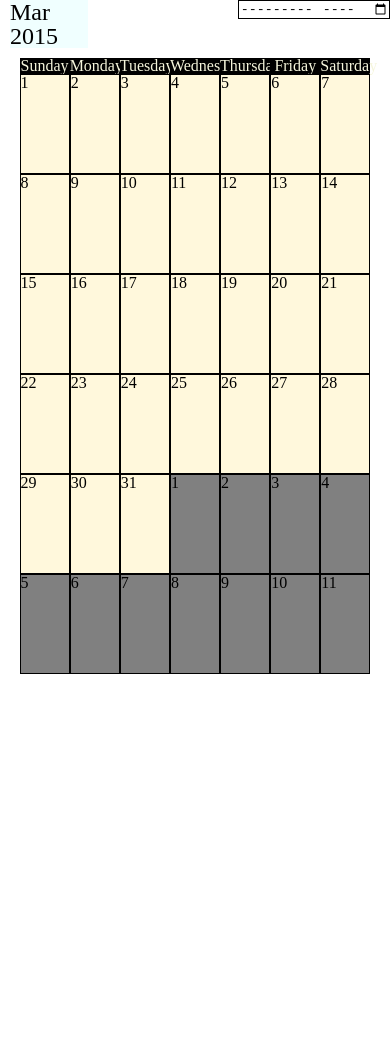
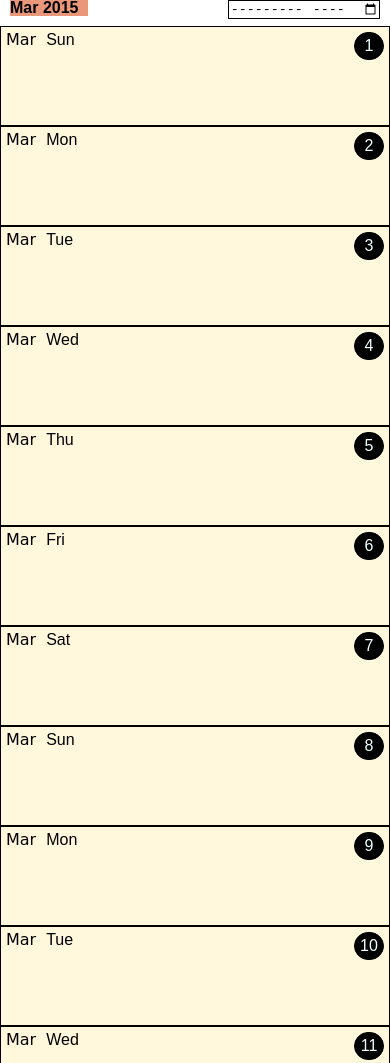
Before and after one commit to aninder/css-calendar, a plain HTML site: page index.html in a window 390 px wide. Shown: the top 1063 px of the page. Before the commit the page ends 844 px from the top, so only its background shows below. Drawn offline with Linux system fonts and the light colour scheme.

Commit message:
js hidden elements for day month , media query

```diff
--- a/css/main.css
+++ b/css/main.css
@@ -1,18 +1,25 @@
 * {
     box-sizing: border-box;
 }
+body {
+    font-family: fantasy;
+}
+li {
+    list-style: none;
+}
 h1 {
-    font-family: 'Anonymous Pro';
+    font-family: fantasy;;
     font-size:x-large;
 }
 header {
     margin-bottom: 10px;
     margin-left: 10px;
     width:20%;
-    background-color: azure;
+    background-color: darksalmon;
     float:left;
 }
 input[type="month"] {
+    margin-right: 10px;
     float:right;
     border:1px solid black;
 }
@@ -21,21 +28,76 @@ input[type="month"] {
     width:90%;
     margin: auto;
 }
+/*
+#weekdays {
+    margin-bottom: 5px;
+}
+*/
 #weekdays li {
     float:left;
+    padding-top: 10px;
+    padding-bottom: 10px;
     width: 14.2857%;
     color: beige;
     background: black;
     text-transform: capitalize;
     text-align: center;
 }
-.day {
+.days li {
     float:left;
     width:14.2857%;
     height: 100px;
     background:cornsilk;
     border: 1px solid black;
 }
-.other-month {
+.days .other-month {
     background: grey;
 }
+.hidden {
+    visibility: hidden;
+}
+.date {
+    float:right;
+    padding:5px;
+    border:1px solid black;
+    border-radius:30px;
+    background:black;
+    color:azure;
+    width: 30px;
+    text-align: center;
+    margin:5px;
+}
+
+@media screen and (max-width:600px) {
+    header h1 {
+        font-size: medium;
+        font-weight: bolder
+    }
+    #calendar {
+        width:100%;
+    }
+    .hidden {
+        visibility:visible;
+        float:left;
+        padding:5px;
+    }
+    .day {
+        clear:both;
+        float:right;
+    }
+    .month {
+        font-family: cursive;
+    }
+    #weekdays li {
+        visibility: hidden;
+        position: absolute;
+    }
+   .days li {
+       float:none;
+       width:100%;
+/*       background: black;*/
+    }
+    .date {
+/*        margin-top: 0px;*/
+    }
+}
--- a/index.html
+++ b/index.html
@@ -15,13 +15,13 @@
             <input type="month"></input>
         <div id="calendar">
             <ul id="weekdays">
-                <li id="0" class="day-name">sunday</li>
-                <li id="1" class="day-name">monday</li>
-                <li id="2" class="day-name">tuesday</li>
-                <li id="3" class="day-name">wednesday</li>
-                <li id="4" class="day-name">thursday</li>
-                <li id="5" class="day-name">friday</li>
-                <li id="6" class="day-name">saturday</li>
+                <li>sunday</li>
+                <li>monday</li>
+                <li>tuesday</li>
+                <li>wednesday</li>
+                <li>thursday</li>
+                <li>friday</li>
+                <li>saturday</li>
             </ul>
             <ul class="days">
                 <li class="day">
--- a/js/main.js
+++ b/js/main.js
@@ -3,7 +3,7 @@ var MONTH = new Date().getMonth();
 var DAY = 1;
 function setBodyHeader(dateObj) {
     var header = document.getElementsByTagName('header')[0];
-    header.innerHTML = "<h1>"+dateObj.getCurrentMonth+" "+dateObj.getCurrentYear+"</h1>";
+    header.innerHTML = "<h1>"+dateObj.getCurrentMonthName+" "+dateObj.getCurrentYear+"</h1>";
 }
 function createDom() {
     var ul = document.getElementsByClassName('days')[0];
@@ -15,13 +15,6 @@ function createDom() {
         //newNode.id='row'+i;
         for(var j = 0 ; j < 7 ; j++) {
             new_day = li_proto.cloneNode(true);
-
-//            obj = sheet.shift();
-//            new_day.firstElementChild.textContent=obj.date;
-//            if(!obj.currentMonth) {
-//                new_day.className = new_day.className + " other-month";
-//            }
-
             newNode.appendChild(new_day);
         }
         ul_parent.appendChild(newNode);
@@ -34,31 +27,51 @@ function clearClassNames() {
         nodeList[i].className = "day";
     }
 }
+function clearHiddenDivs() {
+    var hiddenDivs = document.querySelectorAll(".hidden");
+    for(var i=0 ; i < hiddenDivs.length ; i++) {
+        var parent = hiddenDivs[i].parentNode;
+        parent.removeChild(hiddenDivs[i]);
+    }
+}
 function addDates(sheet) {
     clearClassNames();
+    clearHiddenDivs();
     var nodeList = document.querySelectorAll(".date");
     for(var i = 0 ; i < nodeList.length ; i++) {
         //add date from sheet array
-        obj = sheet.shift();
+        var obj = sheet.shift();
         nodeList[i].textContent = obj.date;
         //add other-month class for dates not in current month
         if(!obj.currentMonth) {
             nodeList[i].parentNode.className = nodeList[i].parentNode.className + " other-month";
         }
+        //create hidden element to store month name and day name to display in mobile mode
+        //only for first time
+            var li = nodeList[i].parentNode
+            create_hidden_div(obj.monthName,li,"month");
+            create_hidden_div(obj.day,li,"dayname");
     }
 };
+function create_hidden_div(value,li,klass) {
+        div = document.createElement('div',li);
+        div.className="hidden "+klass;
+        div.textContent=value;
+        li.appendChild(div);
+}
 function DateObj(date) {
     if( this.constructor !== DateObj) {
         return new DateObj(date);
     }
     else {
         var dateArr = date.toString().split(" ");
-        var curr_month = dateArr[1];
+        var curr_month_name = dateArr[1];
         var curr_year = dateArr[3];
         var last_day_of_last_month = new Date(date.getFullYear(),date.getMonth(),0).getDate();
         var last_day_of_current_month = 1;
+        //calculate last date of current_month
         while(true) {
-            tempdate=new Date(date.getFullYear(),date.getMonth(),last_day_of_current_month+1);
+            var tempdate=new Date(date.getFullYear(),date.getMonth(),last_day_of_current_month+1);
             if(tempdate.getDate() === 1) {
                 break;
             }
@@ -66,31 +79,43 @@ function DateObj(date) {
                 last_day_of_current_month+=1;
             }
         }
+        //get last month name
+        var last_month_name = new Date(date.getFullYear(),date.getMonth(),0).toString().split(" ")[1];
+        //get next month name
+        var next_month_name = new Date(date.getFullYear(), date.getMonth(), last_day_of_current_month+1).toString().split(" ")[1];
     }
     return {
       getFirstDayOfCurrentMonth:date.getDay(),
-      getCurrentMonth:curr_month,
+      getCurrentMonthName:curr_month_name,
       getCurrentYear:curr_year,
+      getCurrentMonth:date.getMonth(),
       getLastDateOfCurrentMonth:last_day_of_current_month,
-      getLastDateOfLastMonth:last_day_of_last_month
+      getLastDateOfLastMonth:last_day_of_last_month,
+      getLastMonthame:last_month_name,
+      getNextMonthName:next_month_name
     }
 };
 function createSheet(dateObj) {
     var sheet = [];
     //add all dates for current month
     for(var i=1; i<=dateObj.getLastDateOfCurrentMonth; i++) {
-        sheet.push({date:i,currentMonth:true});
+    //save the day
+    var day = new Date(dateObj.getCurrentYear,dateObj.getCurrentMonth,i).toString().split(" ")[0];
+
+    sheet.push({date:i,currentMonth:true,monthName:dateObj.getCurrentMonthName,day:day});
     }
     //add dates from last month if first day of current month not on sunday
     var counter = dateObj.getLastDateOfLastMonth;
     for( var j=0 ; j < dateObj.getFirstDayOfCurrentMonth ; j++) {
-        sheet.unshift({date:counter,currentMonth:false})
+    var day = new Date(dateObj.getCurrentYear,dateObj.getCurrentMonth - 1,counter).toString().split(" ")[0];
+    sheet.unshift({date:counter,currentMonth:false,monthName:dateObj.getLastMonthame,day:day})
         counter-=1;
     }
     //add dates from next month till sheet length not equal to 42
     counter = 1;
     while(sheet.length != 42) {
-        sheet.push({date:counter,currentMonth:false});
+    var day = new Date(dateObj.getCurrentYear,dateObj.getCurrentMonth + 1,counter).toString().split(" ")[0];
+    sheet.push({date:counter,currentMonth:false,monthName:dateObj.getNextMonthName,day:day});
         counter+=1;
     }
     return sheet;
@@ -101,12 +126,14 @@ function addDatesinDom(dateObj) {
     setBodyHeader(dateObj);
     addDates(sheet);
 }
+
+
 window.addEventListener('load', function(){
     createDom();
     var dateObj = DateObj(new Date(YEAR, MONTH, DAY));
     addDatesinDom(dateObj);
 
-    document.querySelector('input[type=month]').addEventListener('change',          function(event){
+    document.querySelector('input[type=month]').addEventListener('change', function(event){
         yearmonth = event.srcElement.value.split("-");
         year = yearmonth[0];
         //input type date returns 1 index month and date object
```
